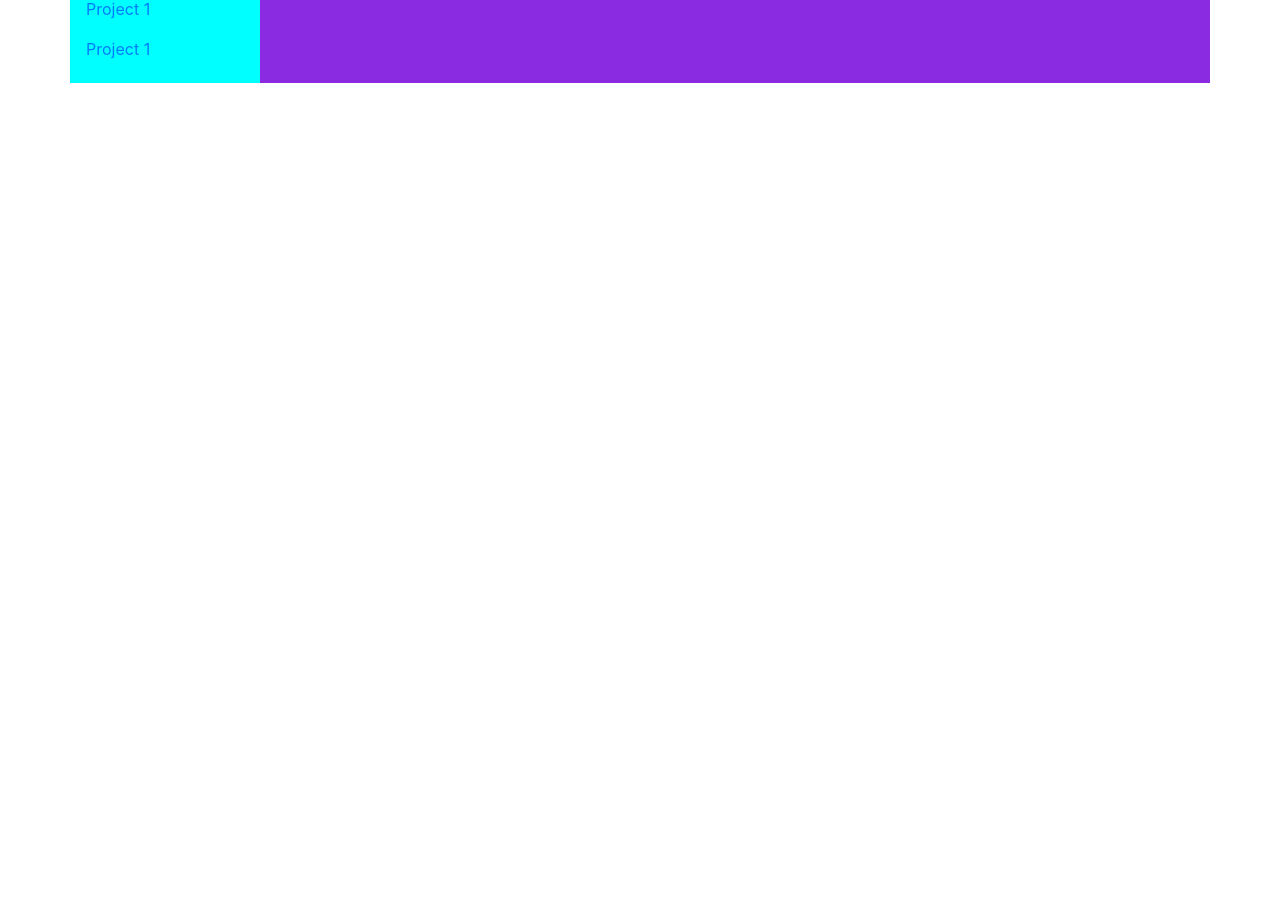
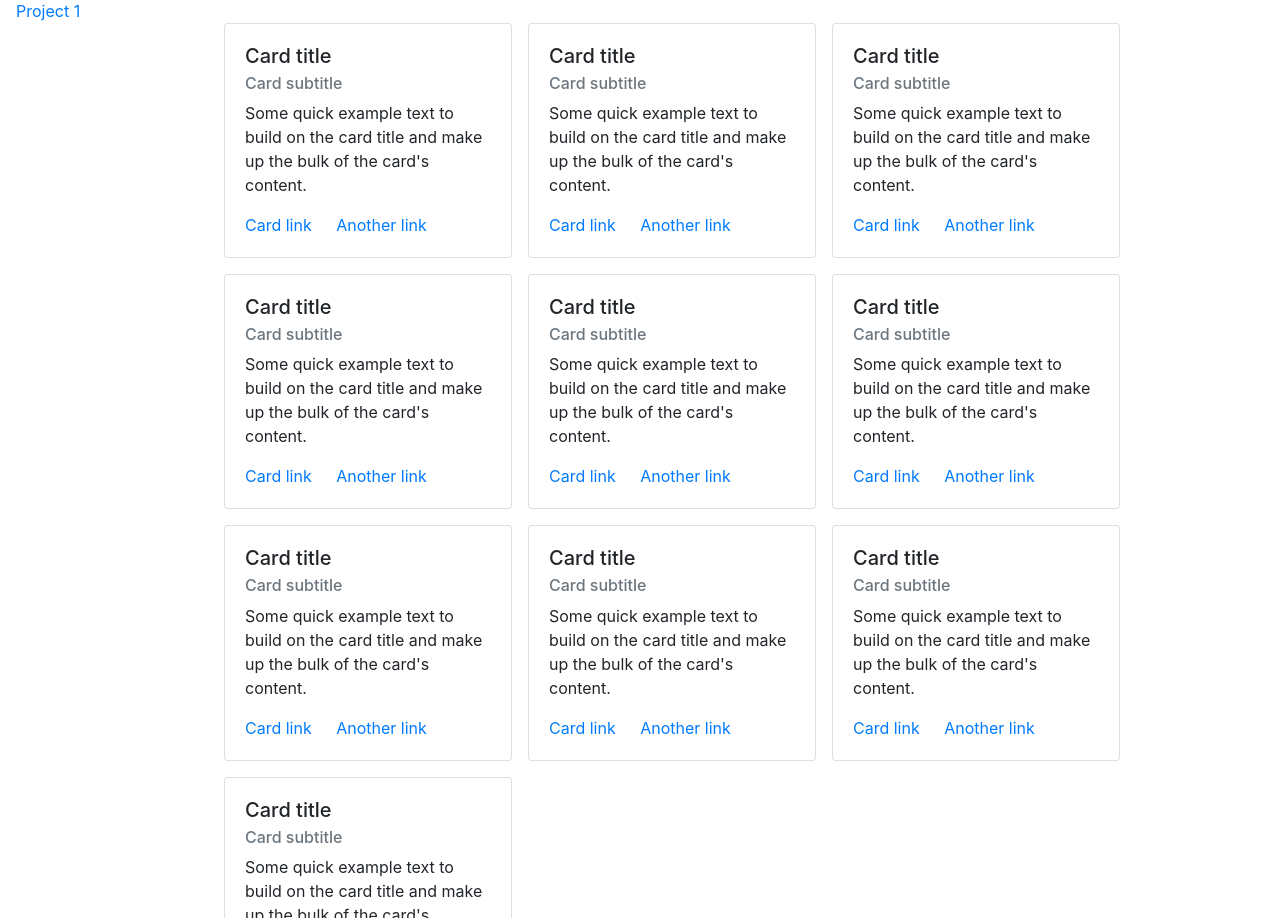
Before and after one commit to MiguelDP4/js-todo-list, a plain HTML site: page todo-list-v2.html in a window 1280 px wide. Shown: the part 145-1063 px from the top of the page. Before the commit the page ends 800 px from the top, so only its background shows below. Drawn offline with nearby package versions, Linux system fonts and the light colour scheme.

Commit message:
add style option 2 for todolist

```diff
--- a/todo-list-v2.html
+++ b/todo-list-v2.html
@@ -8,7 +8,7 @@
   <link rel="stylesheet" href="https://stackpath.bootstrapcdn.com/bootstrap/4.5.0/css/bootstrap.min.css"
     integrity="sha384-9aIt2nRpC12Uk9gS9baDl411NQApFmC26EwAOH8WgZl5MYYxFfc+NcPb1dKGj7Sk" crossorigin="anonymous">
   <link rel="stylesheet" href="https://cdnjs.cloudflare.com/ajax/libs/font-awesome/4.7.0/css/font-awesome.min.css">
-
+  <link rel="stylesheet" href="https://cdnjs.cloudflare.com/ajax/libs/font-awesome/4.7.0/css/font-awesome.min.css">
   <title>Hello, world!</title>
 </head>
 <body>
@@ -25,18 +25,20 @@
           <a class="nav-link" href="#">Todo List <span class="sr-only">(current)</span></a>
         </li>
 
-      </ul>
-      <form class="form-inline my-2 my-lg-0">
+      </ul><form class="form-inline my-2 my-lg-0 "></form>
+      <form class="form-inline my-2 my-lg-0 ">
+        <div></div>
         <input class="form-control mr-sm-2" type="search" placeholder="Search" aria-label="Search">
         <button class="btn btn-outline-success my-2 my-sm-0" type="submit">Search</button>
       </form>
     </div>
   </nav>
-  <div class="container wrapper-content">
+  <div class="container-fluid wrapper-content">
     <div class="row">
-      <ul class="col-2 nav flex-column left-navbar">
-        <li class="nav-item">
-          <a class="nav-link active" >Projects</a> <button type="button" class="btn btn-outline-dark">+</button>
+      <div class="d-flex flex-row ">
+        <ul class=" nav flex-column left-navbar ">
+          <li class="nav-item d-flex flex-row">
+            <a class="nav-link active" >Projects</a> <button type="button" class="btn btn-outline-dark fa fa-plus btn-add-project"></button>
           </li>
           <li class="nav-item">
             <a class="nav-link" href="#">Project 1</a>
@@ -45,38 +47,129 @@
             <a class="nav-link" href="#">Project 1</a>
           </li>
         </ul>
-      <div class="col-10 todo-list">
-        <section class="py-3 project-wrapper">
-          <h1>title project</h1>
-          <div class="toast" role="alert" aria-live="assertive" aria-atomic="true">
-            <div class="toast-header">
-              <img src="..." class="rounded mr-2" alt="...">
-              <strong class="mr-auto">Bootstrap</strong>
-              <small>11 mins ago</small>
-              <button type="button" class="ml-2 mb-1 close" data-dismiss="toast" aria-label="Close">
-                <span aria-hidden="true">&times;</span>
-              </button>
-            </div>
-            <div class="toast-body">
-              Hello, world! This is a toast message.
+        <div class="m-3 todo-list">
+          <section class=" project-wrapper ">
+            <h1 class="py-3 px-2">title project</h1>
+            <div class="d-flex flex-wrap align-items-start">
+              <div class="card m-2" style="width: 18rem;">
+                <div class="card-body">
+                  <h5 class="card-title">Card title</h5>
+                  <h6 class="card-subtitle mb-2 text-muted">Card subtitle</h6>
+                  <p class="card-text">Some quick example text to build on the card title and make up the bulk of the card's content.</p>
+                  <a href="#" class="card-link">Card link</a>
+                  <a href="#" class="card-link">Another link</a>
                 </div>
               </div>
+              <div class="card m-2" style="width: 18rem;">
+                <div class="card-body">
+                  <h5 class="card-title">Card title</h5>
+                  <h6 class="card-subtitle mb-2 text-muted">Card subtitle</h6>
+                  <p class="card-text">Some quick example text to build on the card title and make up the bulk of the card's content.</p>
+                  <a href="#" class="card-link">Card link</a>
+                  <a href="#" class="card-link">Another link</a>
+                </div>
+              </div>
+              <div class="card m-2" style="width: 18rem;">
+                <div class="card-body">
+                  <h5 class="card-title">Card title</h5>
+                  <h6 class="card-subtitle mb-2 text-muted">Card subtitle</h6>
+                  <p class="card-text">Some quick example text to build on the card title and make up the bulk of the card's content.</p>
+                  <a href="#" class="card-link">Card link</a>
+                  <a href="#" class="card-link">Another link</a>
+                </div>
+              </div>
+              <div class="card m-2" style="width: 18rem;">
+                <div class="card-body">
+                  <h5 class="card-title">Card title</h5>
+                  <h6 class="card-subtitle mb-2 text-muted">Card subtitle</h6>
+                  <p class="card-text">Some quick example text to build on the card title and make up the bulk of the card's content.</p>
+                  <a href="#" class="card-link">Card link</a>
+                  <a href="#" class="card-link">Another link</a>
+                </div>
+              </div>
+              <div class="card m-2" style="width: 18rem;">
+                <div class="card-body">
+                  <h5 class="card-title">Card title</h5>
+                  <h6 class="card-subtitle mb-2 text-muted">Card subtitle</h6>
+                  <p class="card-text">Some quick example text to build on the card title and make up the bulk of the card's content.</p>
+                  <a href="#" class="card-link">Card link</a>
+                  <a href="#" class="card-link">Another link</a>
+                </div>
+              </div>
+              <div class="card m-2" style="width: 18rem;">
+                <div class="card-body">
+                  <h5 class="card-title">Card title</h5>
+                  <h6 class="card-subtitle mb-2 text-muted">Card subtitle</h6>
+                  <p class="card-text">Some quick example text to build on the card title and make up the bulk of the card's content.</p>
+                  <a href="#" class="card-link">Card link</a>
+                  <a href="#" class="card-link">Another link</a>
+                </div>
+              </div>
+              <div class="card m-2" style="width: 18rem;">
+                <div class="card-body">
+                  <h5 class="card-title">Card title</h5>
+                  <h6 class="card-subtitle mb-2 text-muted">Card subtitle</h6>
+                  <p class="card-text">Some quick example text to build on the card title and make up the bulk of the card's content.</p>
+                  <a href="#" class="card-link">Card link</a>
+                  <a href="#" class="card-link">Another link</a>
+                </div>
+              </div>
+              <div class="card m-2" style="width: 18rem;">
+                <div class="card-body">
+                  <h5 class="card-title">Card title</h5>
+                  <h6 class="card-subtitle mb-2 text-muted">Card subtitle</h6>
+                  <p class="card-text">Some quick example text to build on the card title and make up the bulk of the card's content.</p>
+                  <a href="#" class="card-link">Card link</a>
+                  <a href="#" class="card-link">Another link</a>
+                </div>
+              </div>
+              <div class="card m-2" style="width: 18rem;">
+                <div class="card-body">
+                  <h5 class="card-title">Card title</h5>
+                  <h6 class="card-subtitle mb-2 text-muted">Card subtitle</h6>
+                  <p class="card-text">Some quick example text to build on the card title and make up the bulk of the card's content.</p>
+                  <a href="#" class="card-link">Card link</a>
+                  <a href="#" class="card-link">Another link</a>
+                </div>
+              </div>
+              <div class="card m-2" style="width: 18rem;">
+                <div class="card-body">
+                  <h5 class="card-title">Card title</h5>
+                  <h6 class="card-subtitle mb-2 text-muted">Card subtitle</h6>
+                  <p class="card-text">Some quick example text to build on the card title and make up the bulk of the card's content.</p>
+                  <a href="#" class="card-link">Card link</a>
+                  <a href="#" class="card-link">Another link</a>
+                </div>
+              </div>
+            </div>
+
           </section>
         </div>
       </div>
-
     </div>
-
-
+  </div>
 
   <style>
     .left-navbar{
-      background-color: aqua;
+
+      max-width: 200px;
+      min-width: 200px;
     }
     .todo-list{
-      background-color: blueviolet;
+
+      width: 100%;
+    }
+
+    .btn-add-project{
+      margin: 0;
+      padding: 0 0 0 0;
+      font-size: 21px;
+      border: none;
     }
   </style>
+  <script src="https://code.jquery.com/jquery-3.5.1.slim.min.js" integrity="sha384-DfXdz2htPH0lsSSs5nCTpuj/zy4C+OGpamoFVy38MVBnE+IbbVYUew+OrCXaRkfj" crossorigin="anonymous"></script>
+  <script src="https://cdn.jsdelivr.net/npm/popper.js@1.16.0/dist/umd/popper.min.js" integrity="sha384-Q6E9RHvbIyZFJoft+2mJbHaEWldlvI9IOYy5n3zV9zzTtmI3UksdQRVvoxMfooAo" crossorigin="anonymous"></script>
+  <script src="https://stackpath.bootstrapcdn.com/bootstrap/4.5.0/js/bootstrap.min.js" integrity="sha384-OgVRvuATP1z7JjHLkuOU7Xw704+h835Lr+6QL9UvYjZE3Ipu6Tp75j7Bh/kR0JKI" crossorigin="anonymous"></script>
 </body>
 
 </html>
```
Lines whose indentation alone changed are shown as unchanged.
